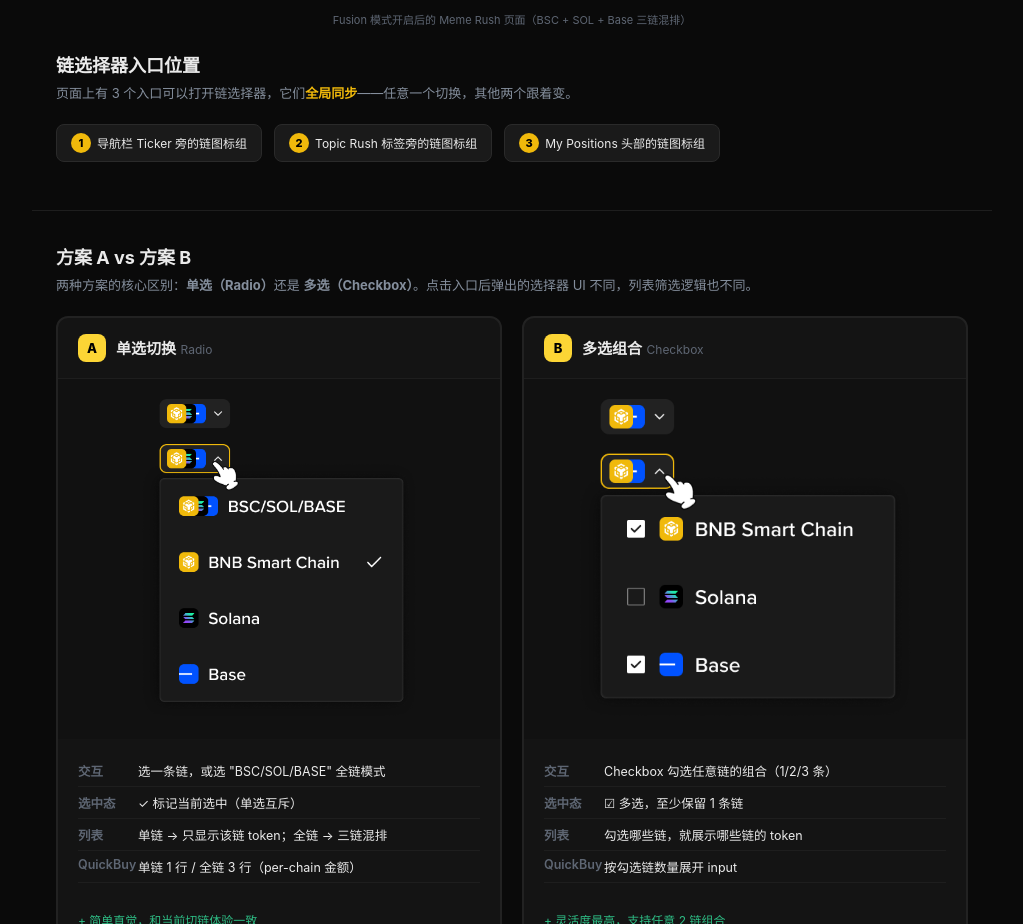
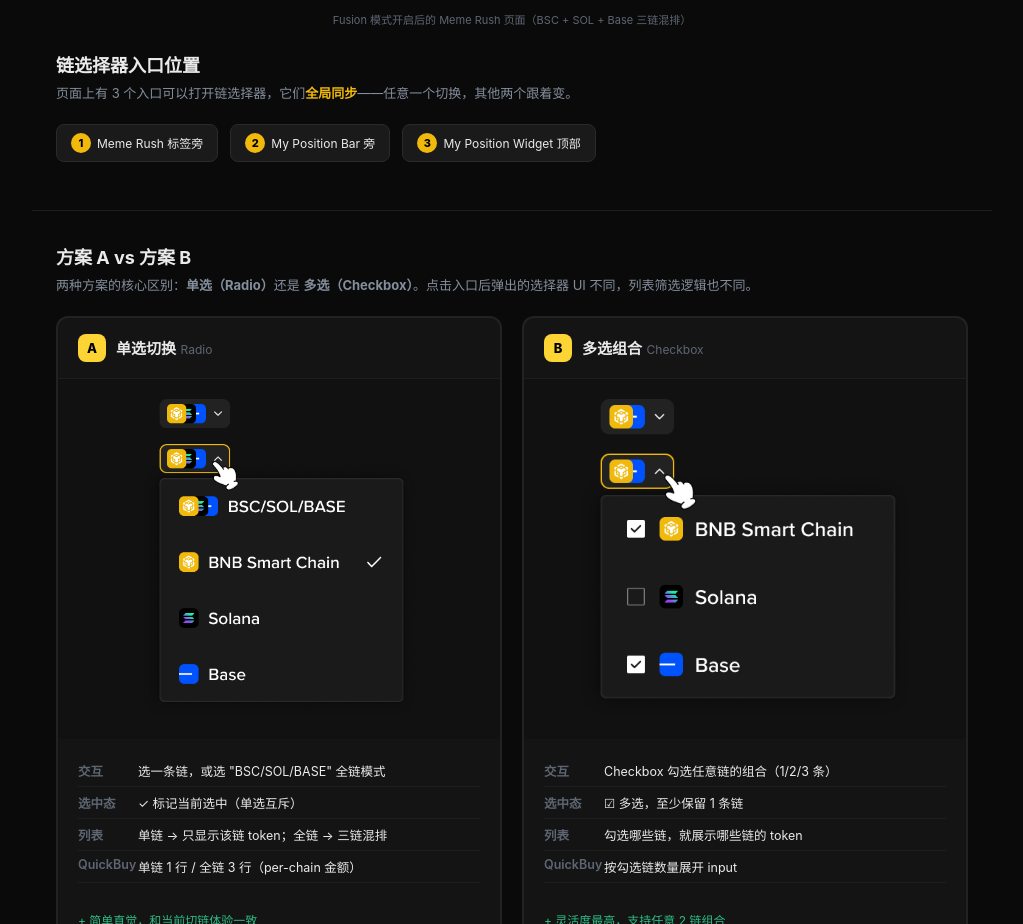
Before and after one commit to essenlee88/fusion-demo, a plain HTML site: page index.html in a window 1280 px wide. Shown: the part 1046-1970 px from the top of the page, without its empty margins (128-1151 px from the left). Drawn offline with Linux system fonts and the light colour scheme.

Commit message:
Fix entry point descriptions

```diff
--- a/index.html
+++ b/index.html
@@ -168,9 +168,9 @@ body { font-family:var(--font); background:var(--bg); color:var(--t1); -webkit-f
   <h2 style="margin-top:24px;">链选择器入口位置</h2>
   <p class="desc">页面上有 3 个入口可以打开链选择器，它们<span style="color:var(--yellow);font-weight:600;">全局同步</span>——任意一个切换，其他两个跟着变。</p>
   <div class="entry-list">
-    <div class="entry-tag"><span class="enum">1</span> 导航栏 Ticker 旁的链图标组</div>
-    <div class="entry-tag"><span class="enum">2</span> Topic Rush 标签旁的链图标组</div>
-    <div class="entry-tag"><span class="enum">3</span> My Positions 头部的链图标组</div>
+    <div class="entry-tag"><span class="enum">1</span> Meme Rush 标签旁</div>
+    <div class="entry-tag"><span class="enum">2</span> My Position Bar 旁</div>
+    <div class="entry-tag"><span class="enum">3</span> My Position Widget 顶部</div>
   </div>
 </div>
 
```
